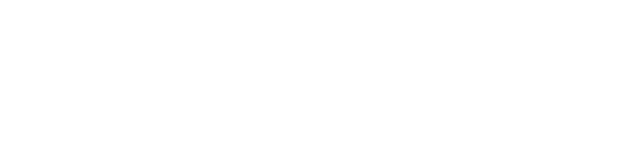
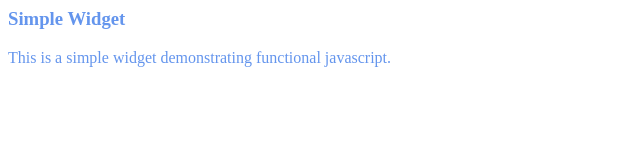
Before and after one commit to keisei77/d3-experience, a website: page index.html in a window 1280 px wide. Shown: the whole page, without its empty margins (0-640 px from the left). Drawn offline with Linux system fonts and the light colour scheme.

Commit message:
Add demo module pattern

```diff
--- /dev/null
+++ b/chapter/d3-first-experience.js
@@ -0,0 +1,45 @@
+function SimpleWidget (spec) {
+  var instance = {};
+
+  var headline, description;
+
+  instance.render = function () {
+    var div = d3.select('body').append('div');
+
+    console.log(div);
+
+    div.append('h3').text(headline);
+
+    div.attr('class', 'box')
+    .attr('style', 'color:' + spec.color)
+      .append('p')
+      .text(description);
+
+    return instance;
+  }
+
+  instance.headline = function (h) {
+    if (!arguments.length) h;
+      headline = h;
+
+    console.log(instance);
+
+    return instance;
+  }
+
+  instance.description = function (desc) {
+    if (!arguments.length) desc;
+      description = desc;
+    return instance;
+  }
+
+  return instance;
+};
+
+var widget = SimpleWidget({color: '#6495ed'})
+  .headline('Simple Widget')
+  .description('This is a simple widget demonstrating functional javascript.');
+
+console.log(widget);
+
+widget.render();
--- a/index.html
+++ b/index.html
@@ -3,7 +3,8 @@
   <head>
     <meta charset="utf-8">
     <title>Data Analysis</title>
-    <script scr="/js/d3.js"></script>
+    <script src="js/d3.js"></script>
   </head>
   <body></body>
+  <script src="chapter/d3-first-experience.js"></script>
 </html>
```
